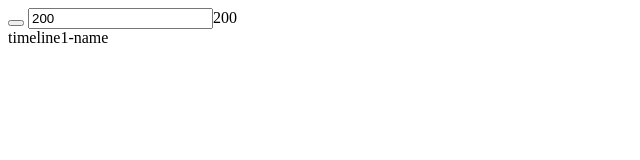
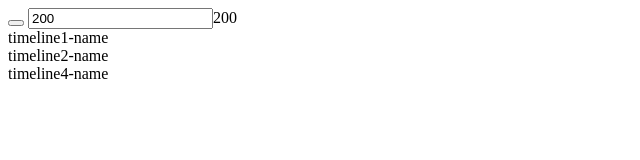
Before and after one commit to Animates/angular-media-timeline, a website: page examples/examples.html in a window 1280 px wide. Shown: the whole page, without its empty margins (0-640 px from the left). Drawn offline with nearby package versions, Linux system fonts and the light colour scheme; some packages are replaced by stand-ins of ours; files that its build step writes are made by us from their sources.

Commit message:
Added more items to the example and fixed some issues

```diff
--- a/examples/examples.js
+++ b/examples/examples.js
@@ -43,20 +43,25 @@ var module = angular.module('demo', ['animates.angular-timeline'])
                 points :
                 [
                   {
-                    tick : 10,
-                    id : 'guid1',
+                    tick : 24,
+                    id : 'guid7',
                   },
                   {
-                    tick : 210,
-                    id : 'guid2',
+                    tick : 104,
+                    id : 'guid5',
+                  },
+                  {
+                    tick : 250,
+                    id : 'guid6',
                   }
                 ]
               }
             ]
-          }/*,
-          {
+          }, {
             guid : 'timeline2',
             name : 'timeline2-name',
+            lines : [
+                {
                   events :
                   [
                     {
@@ -70,27 +75,26 @@ var module = angular.module('demo', ['animates.angular-timeline'])
                       duration : 450
                     }
                   ]
+                }, {
+                  name : 'multiAnimation3',
+                  points :
+                  [
+                    {
+                      tick : 10,
+                      id : 'guid3',
                     },
                     {
-            guid : 'timeline3',
-            name : 'timeline3-name',
-            events :
-              [
-                {
-                  name : 'animation4',
-                  start : 150,
-                  duration : 100
-                },
-                {
-                  name : 'animation5',
-                  start : 500,
-                  duration : 4500
+                      tick : 210,
+                      id : 'guid4',
                     }
                   ]
-          },
-          {
+                }
+              ]
+            }, {
               guid : 'timeline4',
               name : 'timeline4-name',
+              lines : [
+                {
                   events :
                   [
                     {
@@ -104,7 +108,9 @@ var module = angular.module('demo', ['animates.angular-timeline'])
                       duration : 4500
                     }
                   ]
-          } */
+                }
+              ]
+            }
         ];
 
       $scope.onTickChange = function (newVal, oldVal) {
--- a/timeline.js
+++ b/timeline.js
@@ -63,8 +63,10 @@ angular.module('animates.angular-timeline', [])
 	.directive('animatesTimeline', function () {
 		return {
 			restrict: 'E',
-			template:	"<animates-timelinepoint ng-repeat='point in data.points' point='point' > </animates-timelinePoint>" +
-								"<animates-timelineevent ng-repeat='event in data.events' evt='event'> </animates-timelineevent>",
+			template:	"<div class='timeline-content'>" +
+									"<animates-timelinepoint ng-repeat='point in data.points' point='point'> </animates-timelinePoint>" +
+									"<animates-timelineevent ng-repeat='event in data.events' evt='event'> </animates-timelineevent>" +
+								"</div>",
 			scope: {
 				data: '=',
 			}
@@ -83,9 +85,7 @@ angular.module('animates.angular-timeline', [])
 							"</div>" +
 							"<div class='timelinesContainer'>" +
 								"<div ng-repeat='timeline in data' class='timeline-part timeline' id='{{timeline.guid}}'>" +
-									"<div class='timeline-content'>" +
-										"<animates-timeline ng-repeat='line in timeline.lines' data='line' >" +
-									"</div>" +
+									"<animates-timeline ng-repeat='line in timeline.lines' data='line' >" +
 								"</div>" +
 							"</div>" +
 						"</div>",
@@ -93,11 +93,6 @@ angular.module('animates.angular-timeline', [])
 				data: '=',
 				tick: '=',
 				tickchange: "&"
-			},
-			controller: function($scope) {
-				$scope.getType = function (line) {
-					return (line.points) ? 'multipoint' : 'events';
-				};
 			}
 		};
 	});
--- a/timeline.less
+++ b/timeline.less
@@ -41,10 +41,12 @@
 .timeline-header {
   width: 150px;
 }
+
 .timelinesContainer {
   vertical-align: top;
   display: inline-block;
   position: relative;
+  overflow-x: auto;
   width: 100%;
 }
 .timeline-content {
```
Also changed, not shown: dist/js/timeline.js, dist/js/timeline.min.js, dist/styles/timeline.css, dist/styles/timeline.min.css, examples/examples.html (line endings or trailing spaces). Lines whose indentation alone changed are shown as unchanged.
